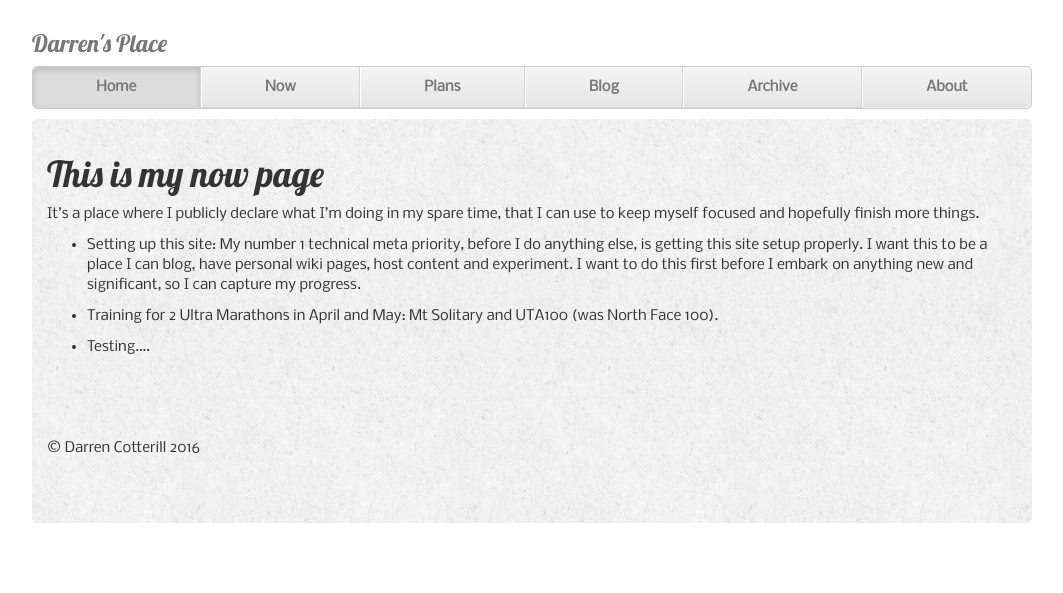
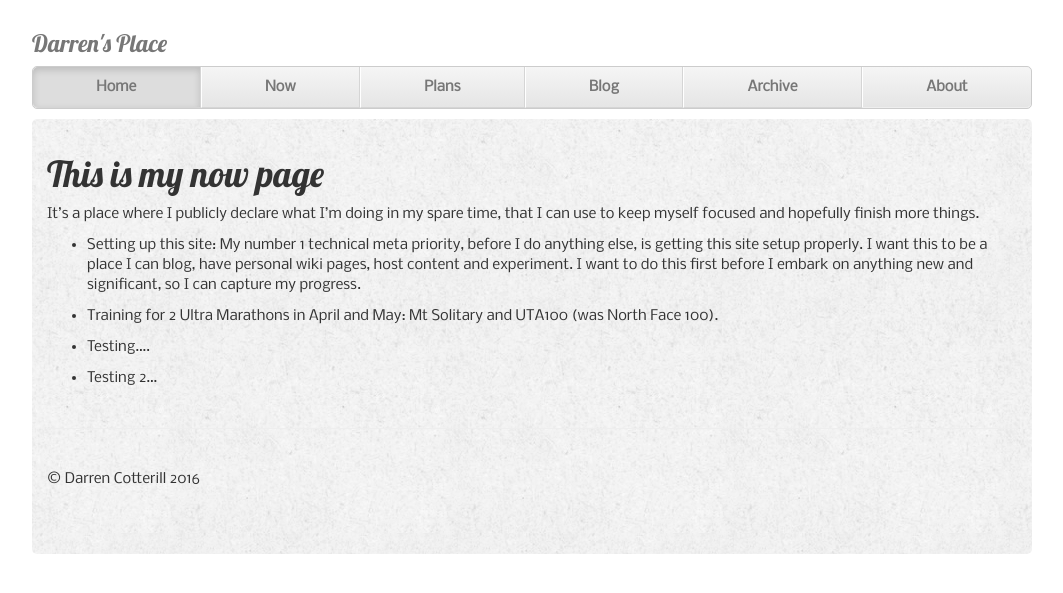
Before and after one commit to DCotterill/DCotterill.github.io, a Jekyll site: the page built from now/index.md, in a window 1280 px wide. Shown: the top 593 px of the page, without its empty margins (108-1171 px from the left). Built offline with Jekyll 4.4.1, drawn with Linux system fonts in a browser that asks for light colours; nearby versions of some CDN libraries; some web fonts are replaced.

Commit message:
Updated index.md

```diff
--- a/now/index.md
+++ b/now/index.md
@@ -14,3 +14,5 @@ I want to do this first before I embark on anything new and significant, so I ca
 * Training for 2 Ultra Marathons in April and May: Mt Solitary and UTA100 (was North Face 100).
 
 * Testing....
+
+* Testing 2...
```
